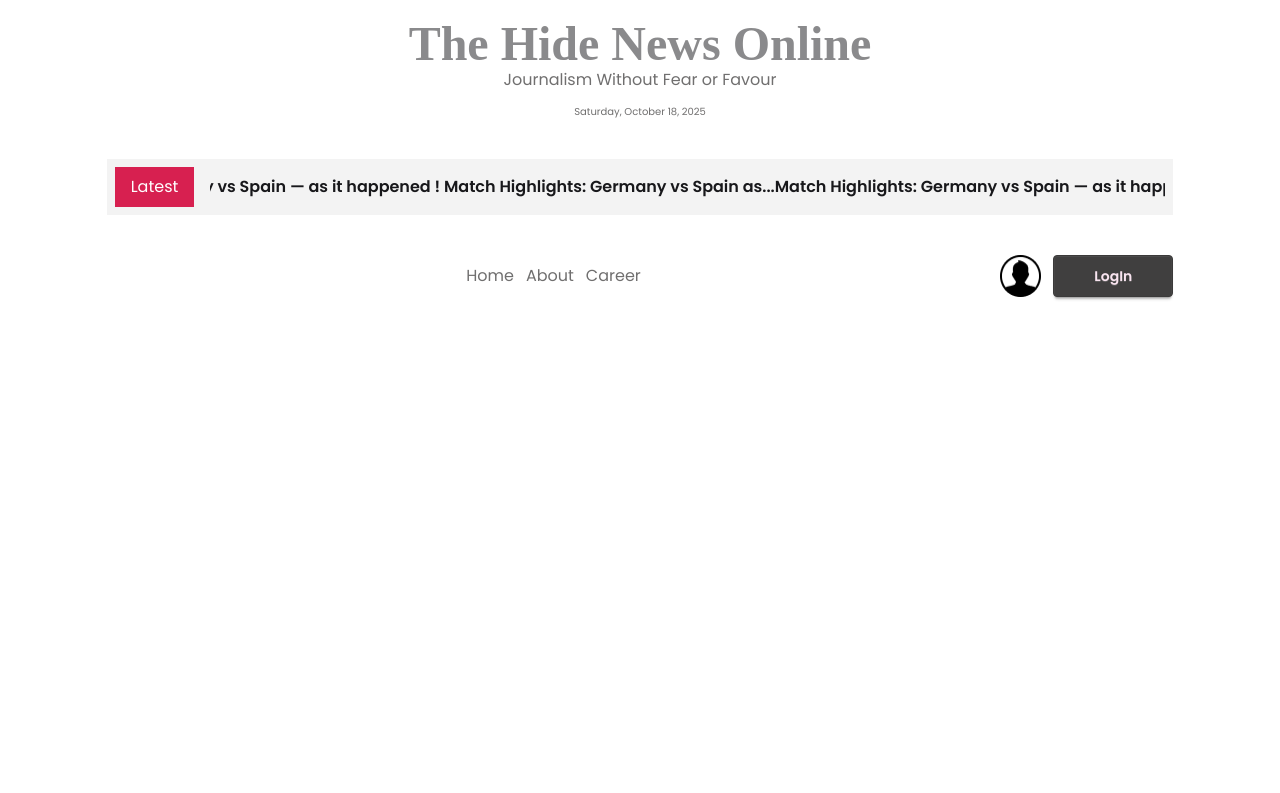
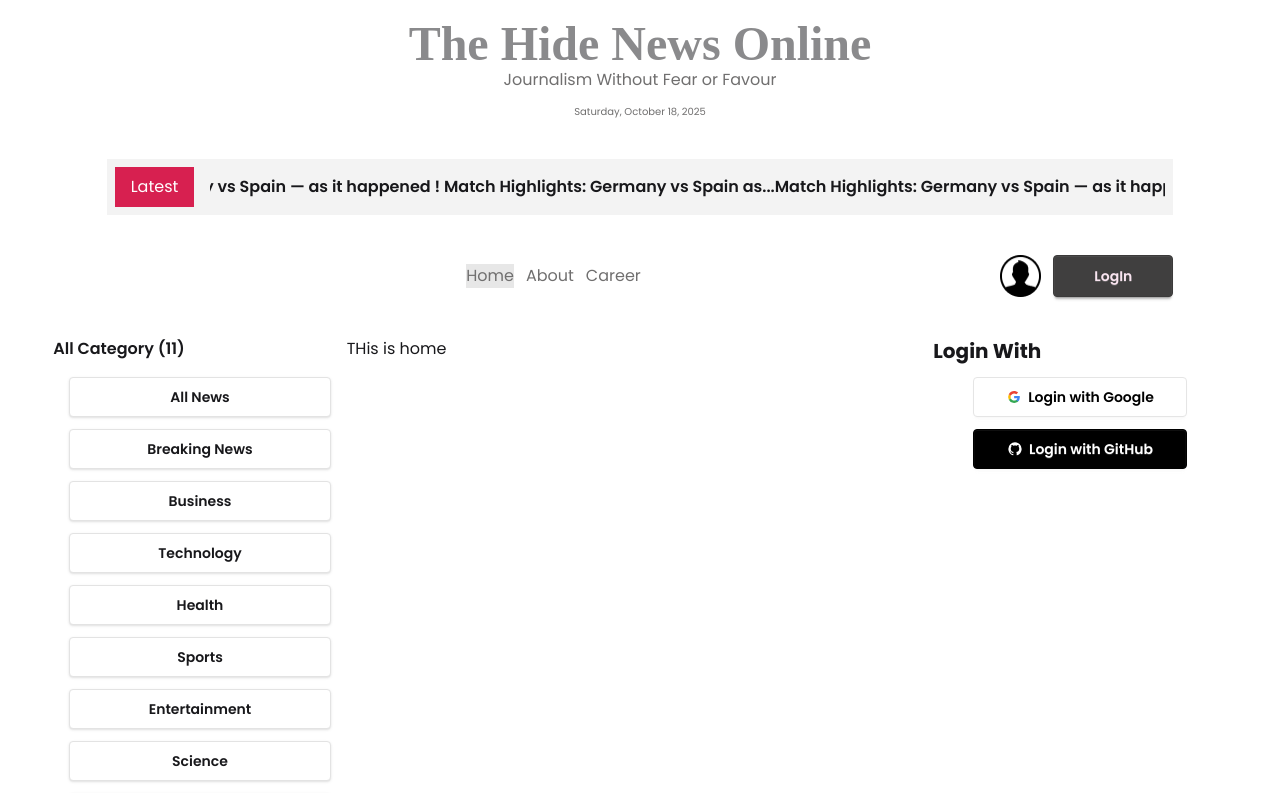
Before and after one commit to TusharChow20/projectNewsOnline, a React (Vite) app: page / in a window 1280 px wide. Shown: the top 793 px of the page. Built offline with nearby package versions, Linux system fonts and the light colour scheme; a web font is replaced by a local one.

Commit message:
login data load

```diff
--- /dev/null
+++ b/src/Components/Category.jsx
@@ -0,0 +1,28 @@
+import React from "react";
+import { use } from "react";
+import { NavLink } from "react-router";
+const categoryData = fetch("/categories.json").then((res) => res.json());
+const Category = () => {
+  const categories = use(categoryData);
+  //   const id = ?
+  return (
+    <div>
+      <p className="font-semibold">All Category ({categories.length}) </p>
+      <div className="flex flex-col space-y-3 p-4 ">
+        {categories.map((category) => (
+          <NavLink
+            key={category.id}
+            className={
+              "btn bg-white shadow-sm p-3 text-start hover:bg-base-200"
+            }
+            to={`/category/${category.id}`}
+          >
+            {category.name}
+          </NavLink>
+        ))}
+      </div>
+    </div>
+  );
+};
+
+export default Category;
--- /dev/null
+++ b/src/Components/Home/Left.jsx
@@ -0,0 +1,17 @@
+import React from "react";
+import Category from "../Category";
+import { Suspense } from "react";
+
+const Left = () => {
+  return (
+    <div>
+      <Suspense
+        fallback={<span className="loading loading-ring loading-xl"></span>}
+      >
+        <Category></Category>
+      </Suspense>
+    </div>
+  );
+};
+
+export default Left;
--- /dev/null
+++ b/src/Components/Home/Right.jsx
@@ -0,0 +1,12 @@
+import React from "react";
+import Social from "./Social";
+
+const Right = () => {
+  return (
+    <div>
+      <Social></Social>
+    </div>
+  );
+};
+
+export default Right;
--- /dev/null
+++ b/src/Components/Home/Social.jsx
@@ -0,0 +1,58 @@
+import React from "react";
+
+const Social = () => {
+  return (
+    <div>
+      <h1 className="font-bold text-xl">Login With</h1>
+      <div className="flex flex-col justify-end gap-3 px-10 py-3">
+        <button className="btn bg-white text-black border-[#e5e5e5] hover:btn-primary ">
+          <svg
+            aria-label="Google logo"
+            width="16"
+            height="16"
+            xmlns="http://www.w3.org/2000/svg"
+            viewBox="0 0 512 512"
+          >
+            <g>
+              <path d="m0 0H512V512H0" fill="#fff"></path>
+              <path
+                fill="#34a853"
+                d="M153 292c30 82 118 95 171 60h62v48A192 192 0 0190 341"
+              ></path>
+              <path
+                fill="#4285f4"
+                d="m386 400a140 175 0 0053-179H260v74h102q-7 37-38 57"
+              ></path>
+              <path
+                fill="#fbbc02"
+                d="m90 341a208 200 0 010-171l63 49q-12 37 0 73"
+              ></path>
+              <path
+                fill="#ea4335"
+                d="m153 219c22-69 116-109 179-50l55-54c-78-75-230-72-297 55"
+              ></path>
+            </g>
+          </svg>
+          Login with Google
+        </button>
+        <button className="btn bg-black text-white border-black">
+          <svg
+            aria-label="GitHub logo"
+            width="16"
+            height="16"
+            xmlns="http://www.w3.org/2000/svg"
+            viewBox="0 0 24 24"
+          >
+            <path
+              fill="white"
+              d="M12,2A10,10 0 0,0 2,12C2,16.42 4.87,20.17 8.84,21.5C9.34,21.58 9.5,21.27 9.5,21C9.5,20.77 9.5,20.14 9.5,19.31C6.73,19.91 6.14,17.97 6.14,17.97C5.68,16.81 5.03,16.5 5.03,16.5C4.12,15.88 5.1,15.9 5.1,15.9C6.1,15.97 6.63,16.93 6.63,16.93C7.5,18.45 8.97,18 9.54,17.76C9.63,17.11 9.89,16.67 10.17,16.42C7.95,16.17 5.62,15.31 5.62,11.5C5.62,10.39 6,9.5 6.65,8.79C6.55,8.54 6.2,7.5 6.75,6.15C6.75,6.15 7.59,5.88 9.5,7.17C10.29,6.95 11.15,6.84 12,6.84C12.85,6.84 13.71,6.95 14.5,7.17C16.41,5.88 17.25,6.15 17.25,6.15C17.8,7.5 17.45,8.54 17.35,8.79C18,9.5 18.38,10.39 18.38,11.5C18.38,15.32 16.04,16.16 13.81,16.41C14.17,16.72 14.5,17.33 14.5,18.26C14.5,19.6 14.5,20.68 14.5,21C14.5,21.27 14.66,21.59 15.17,21.5C19.14,20.16 22,16.42 22,12A10,10 0 0,0 12,2Z"
+            ></path>
+          </svg>
+          Login with GitHub
+        </button>
+      </div>
+    </div>
+  );
+};
+
+export default Social;
--- a/src/Layout/RootLayout.jsx
+++ b/src/Layout/RootLayout.jsx
@@ -3,6 +3,8 @@
 import Header from "../Components/HEader";
 import LatestNews from "../Components/LatestNews";
 import Navbar from "../Components/Navbar";
+import Left from "../Components/Home/Left";
+import Right from "../Components/Home/Right";
 
 const RootLayout = () => {
   return (
@@ -16,12 +18,17 @@
           <Navbar></Navbar>
         </nav>
       </header>
-      <main>
-        <section className="left_sec"></section>
-        <main>
+      <main className="w-11/12 mx-auto mt-10 grid grid-cols-12">
+        <aside className="col-span-3">
+          <Left></Left>
+        </aside>
+        <main className="col-span-6">
           <Outlet></Outlet>
         </main>
-        <section className="right_sec  "></section>
+
+        <aside className="col-span-3">
+          <Right></Right>
+        </aside>
       </main>
     </div>
   );
--- /dev/null
+++ b/src/Pages/Home.jsx
@@ -0,0 +1,7 @@
+import React from "react";
+
+const Home = () => {
+  return <div>THis is home</div>;
+};
+
+export default Home;
--- /dev/null
+++ b/src/Pages/NewsCategory.jsx
@@ -0,0 +1,13 @@
+import React from "react";
+import { useParams } from "react-router";
+
+const NewsCategory = () => {
+  const { id } = useParams();
+  return (
+    <div>
+      <h1>This is navbaR</h1>
+    </div>
+  );
+};
+
+export default NewsCategory;
--- a/src/Routes/Routes.jsx
+++ b/src/Routes/Routes.jsx
@@ -1,10 +1,22 @@
 import { createBrowserRouter } from "react-router";
 import RootLayout from "../Layout/RootLayout";
+import Home from "../Pages/Home";
+import NewsCategory from "../Pages/NewsCategory";
 
 const router = createBrowserRouter([
   {
     path: "/",
     Component: RootLayout,
+    children: [
+      {
+        path: "/",
+        Component: Home,
+      },
+      {
+        path: "/category/:id",
+        Component: NewsCategory,
+      },
+    ],
   },
   {
     path: "/authentication",
--- a/src/index.css
+++ b/src/index.css
@@ -12,3 +12,6 @@
   --color-base-300: #e7e7e7;
   --color-accent: #706f6f;
 }
+a.active {
+  @apply bg-base-300;
+}
```
Also changed, not shown: src/App.css (line endings or trailing spaces).
